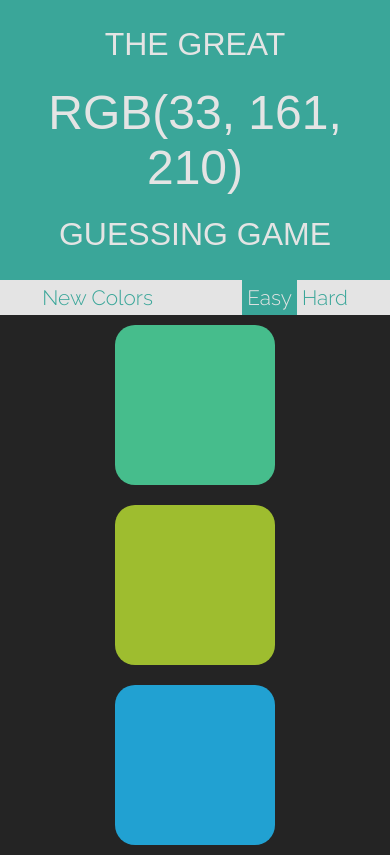
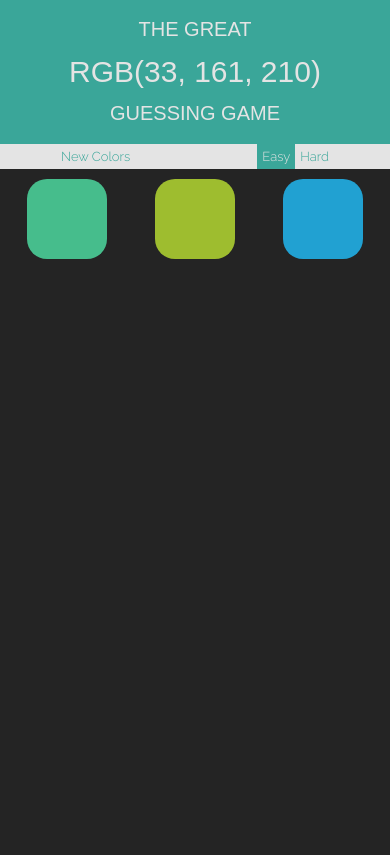
Before and after one commit to Luise79/Luise79.github.io, a PHP site: page /learningJs/rgbGame.html in a window 390 px wide. After the commit the page ends 259 px from the top, so only its background shows below. Run offline with PHP 8.4, Linux system fonts and the light colour scheme.

Commit message:
Update rgbGameStyle.css

```diff
--- a/learningJs/rgbGameStyle.css
+++ b/learningJs/rgbGameStyle.css
@@ -57,10 +57,10 @@ h1 {
 }
 
 #colors {
-	display: flex;
-	flex-direction: row;
-	justify-content: space-evenly;
-	flex-wrap: wrap;
+	display: grid;
+	justify-content: center;
+	column-gap: 2%;
+	grid-template-columns: auto auto auto;
 	margin-inline: 5px;
 }
 
@@ -71,15 +71,33 @@ h1 {
 	margin: 10px 20px;
 }
 
-@media (max-width: 299px) {
+@media (max-width: 359px) {
+	html {
+		font-size: 14px;
+	}
+	.color {
+		height: 5rem;
+		width: 5rem;
+	}
+	#colors {
+		grid-template-columns: auto;
+	}
+
+}
+
+@media (min-width: 360px) and (max-width: 499px) {
 	html {
 		font-size: 10px;
 	}
+	.color {
+		height: 8rem;
+		width: 8rem;
+	}
 }
 
-@media (min-width: 300px) and (max-width: 799px) {
+@media (min-width: 500px) and (max-width: 800px) {
 	html {
-		font-size: 16px;
+		font-size: 11px;
 	}
 }
 
```
